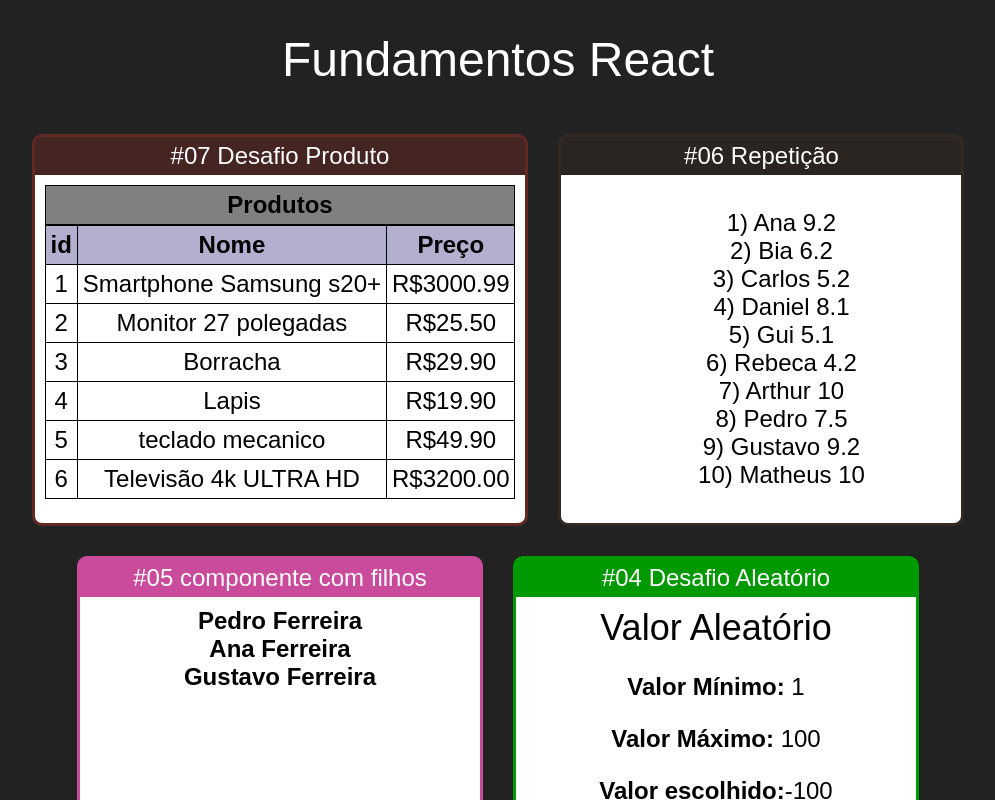
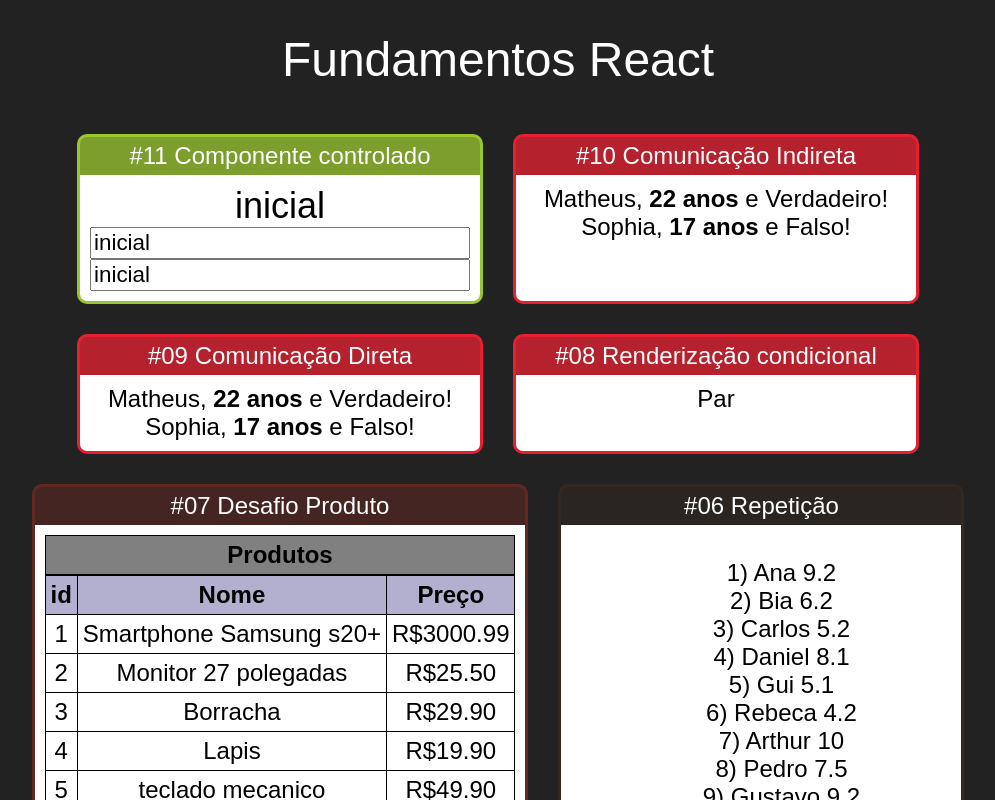
Before and after one commit to Gadarkeres/React, a React (Create React App) app in the folder fundamentos-react/: page / in a window 1280 px wide. Shown: the top 800 px of the page, without its empty margins (142-1137 px from the left). Built offline with nearby package versions, Linux system fonts and the light colour scheme.

Commit message:
exercicios condição e herdação

```diff
--- a/fundamentos-react/src/App.jsx
+++ b/fundamentos-react/src/App.jsx
@@ -9,7 +9,9 @@ import Familia from './componentes/basicos/Familia';
 import FamiliaMembro from './componentes/basicos/FamiliaMembro';
 import ListaAlunos from './componentes/repeticao/ListaAlunos';
 import ListaProdutos from './componentes/repeticao/ListaProdutos'
-
+import ParOuImpar from './componentes/condicional/ParOuImpar';
+import DiretaPai from './componentes/comunicacao/DiretaPai';
+import Input from './componentes/formulario/Input'
 
 
 
@@ -19,6 +21,26 @@ export default () => (
     <div className='App'>
         <h1>Fundamentos React</h1>
         <div className="Cards">
+
+        <Card titulo=" #11 Componente controlado"  color="#AD3A">
+                <Input/>
+
+            </Card>
+
+        <Card titulo=" #10 Comunicação Indireta"  color="#F23A">
+                <DiretaPai/>
+
+            </Card>
+
+        <Card titulo=" #09 Comunicação Direta"  color="#F23A">
+                <DiretaPai/>
+
+            </Card>
+
+        <Card titulo=" #08 Renderização condicional"  color="#F23A">
+                <ParOuImpar numero = {20}/>
+
+            </Card>
 
         <Card titulo=" #07 Desafio Produto" color="#A324">
                 <ListaProdutos>
--- a/fundamentos-react/src/componentes/basicos/Aleatorio.jsx
+++ b/fundamentos-react/src/componentes/basicos/Aleatorio.jsx
@@ -3,7 +3,7 @@ import React from 'react';
 export default props => {
 const min = props.min;
 const max = props.max;
-const aleatorio = parseInt(Math.random() * (min - min) - max )
+const aleatorio = parseInt(Math.random() * (min - max) + max )
 
 
   return (
--- /dev/null
+++ b/fundamentos-react/src/componentes/comunicacao/DiretaFilho.jsx
@@ -0,0 +1,13 @@
+import React from "react";
+
+
+function filho (props){
+    return(
+        <div>
+            <span> {props.nome},</span>
+            <span> <strong>{props.idade} anos</strong></span>
+            <span> e {props.bool ?'Verdadeiro' : 'Falso'}!</span>
+        </div>
+    )
+}
+export default filho;
--- /dev/null
+++ b/fundamentos-react/src/componentes/comunicacao/DiretaPai.jsx
@@ -0,0 +1,13 @@
+import React from "react";
+import DiretaFilho from './DiretaFilho'
+
+function pai (){
+    return(
+        <div>
+            <DiretaFilho nome = "Matheus" idade={22} bool={true}/>
+            <DiretaFilho nome = "Sophia" idade={17} bool={false}/>
+        </div>
+    )
+}
+
+export default pai;
--- /dev/null
+++ b/fundamentos-react/src/componentes/condicional/ParOuImpar.jsx
@@ -0,0 +1,13 @@
+import React from "react";
+
+export default props => {
+    const isPar = props.numero % 2 === 0;
+    return (
+        <div>
+            {isPar ?
+            <span>Par</span> :
+            <span>Impar</span>}
+
+        </div>
+    )
+}
--- /dev/null
+++ b/fundamentos-react/src/componentes/formulario/Input.jsx
@@ -0,0 +1,26 @@
+import React, {useState} from "react";
+import './input.css';
+
+export default props => {
+
+    const [valor,setValor] = useState('inicial')
+
+    function quandoMudar (e){
+        setValor(e.target.value)
+
+     }
+
+    return(
+        <div className="input">
+            <h2>{valor}</h2>
+            <div style={{
+                display: 'flex',
+                flexDirection: 'column'
+            }}>
+                <input value ={valor} onChange={quandoMudar} />
+                <input value ={valor} readOnly />
+
+            </div>
+        </div>
+    )
+}
--- /dev/null
+++ b/fundamentos-react/src/componentes/formulario/input.css
@@ -0,0 +1,3 @@
+.input input {
+    font-size: 1.4rem;
+}
```
